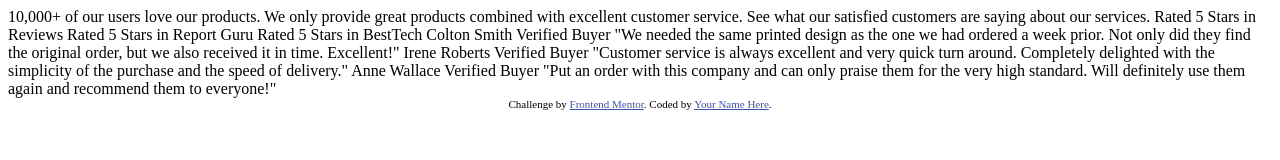
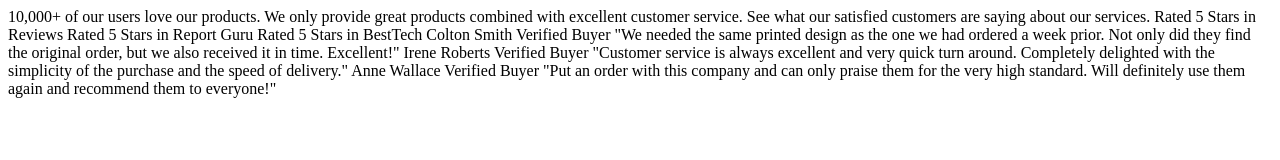
Before and after one commit to lexsac/social-proof-section, a plain HTML site: page index.html in a window 1280 px wide. Drawn offline with Linux system fonts and the light colour scheme.

Commit message:
Added CSS custom properties, removed footer filler text

```diff
--- a/index.html
+++ b/index.html
@@ -11,20 +11,16 @@
       sizes="32x32"
       href="./images/favicon-32x32.png"
     />
+    <link rel="stylesheet" href="style.css">
+
+    <!-- Google Fonts -->
+    <link rel="preconnect" href="https://fonts.googleapis.com">
+    <link rel="preconnect" href="https://fonts.gstatic.com" crossorigin>
+    <link href="https://fonts.googleapis.com/css2?family=League+Spartan:wght@400;500;700&display=swap" rel="stylesheet">
 
     <title>Frontend Mentor | Social proof section</title>
+  </head>
 
-    <!-- Feel free to remove these styles or customise in your own stylesheet 👍 -->
-    <style>
-      .attribution {
-        font-size: 11px;
-        text-align: center;
-      }
-      .attribution a {
-        color: hsl(228, 45%, 44%);
-      }
-    </style>
-  </head>
   <body>
     10,000+ of our users love our products.
 
@@ -50,12 +46,5 @@
     Verified Buyer
     "Put an order with this company and can only praise them for the very high
     standard. Will definitely use them again and recommend them to everyone!"
-
-    <div class="attribution">
-      Challenge by
-      <a href="https://www.frontendmentor.io?ref=challenge" target="_blank"
-        >Frontend Mentor</a
-      >. Coded by <a href="#">Your Name Here</a>.
-    </div>
   </body>
 </html>
--- /dev/null
+++ b/style.css
@@ -0,0 +1,35 @@
+/* Custom properties */
+:root {
+    --clr-very-dark-magenta-primary: hsl(300, 43%, 22%);
+    --clr-soft-pin-primary: hsl(333, 80%, 67%);
+
+    --dark-grayish-magenta-neutral: hsl(303, 10%, 53%);
+    --light-grayish-magenta-neutral: hsl(300, 24%, 96%);
+    --white-neutral: hsl(0, 0%, 100%);
+
+    --fw-light: 400;
+    --fw-regular: 500;
+    --fw-bold: 700;
+
+    --ff-main: 'League Spartan', sans-serif;
+
+    --fs-primary-heading: 2.5rem; /* 40px */
+    --fs-body: 1.1875rem; /* 19px */
+    --fs-extra-text: 1.0625rem; /* 17px */
+}
+
+@media (min-width: 56rem) {
+    :root {
+        --fs-primary-heading: 3.5rem; /* 56px */
+        --fs-body: 1.1875rem; /* 19px */
+        --fs-extra-text: 1.0625rem; /* 17px */
+    }
+}
+
+/* CSS reset */
+
+
+/* General styling */
+body {
+
+}
```
